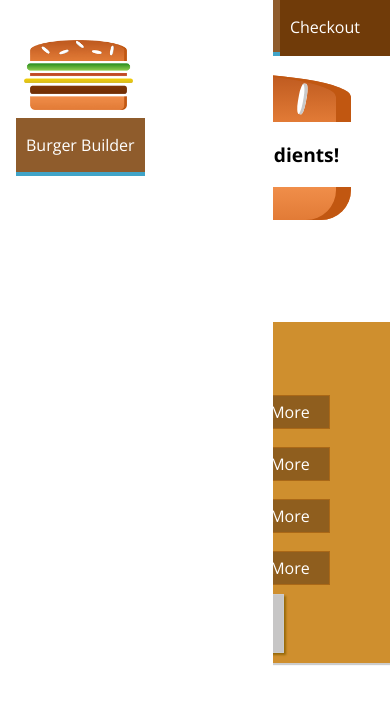
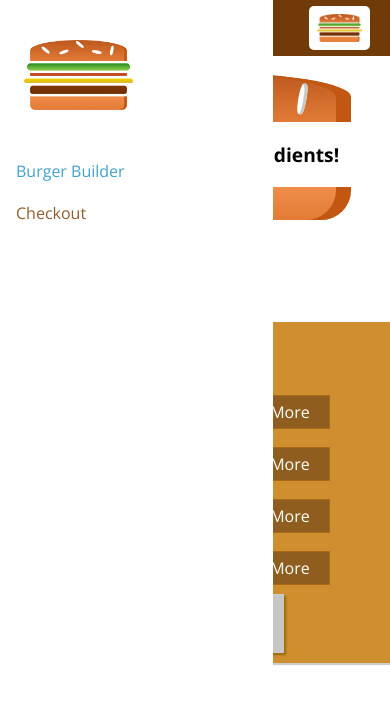
Before and after one commit to luizpaulofranz/react-burguer, a React app: page / in a window 390 px wide. Shown: the top 704 px of the page. Built offline with nearby package versions, Linux system fonts and the light colour scheme.

Commit message:
Responsivity adjusts in sideDrawer and Toolbar.

```diff
--- a/src/components/Navigation/NavigationItems/NavigationItem/NavigationItem.css
+++ b/src/components/Navigation/NavigationItems/NavigationItem/NavigationItem.css
@@ -1,19 +1,39 @@
+/* mobile first aproach*/
+.NavigationItem {
+    margin: 10px 0;
+    box-sizing: border-box;
+    display: block;
+    width: 100%;
+}
+
+.NavigationItem a {
+    color: #8F5C2C;
+    text-decoration: none;
+    width: 100%;
+    box-sizing: border-box;
+    display: block
+}
+
+.NavigationItem a:hover,
+.NavigationItem a:active,
+.NavigationItem a.active {
+    color: #40A4C8;
+}
+
+@media (min-width: 500px) {
     .NavigationItem {
         margin: 0;
-    box-sizing: border-box;
         display: flex;
         height: 100%;
+        width: auto;
         align-items: center;
     }
 
     .NavigationItem a {
         color: white;
-    text-decoration: none;
         height: 100%;
         padding: 16px 10px;
         border-bottom: 4px solid transparent;
-    box-sizing: border-box;
-    display: block
     }
 
     .NavigationItem a:hover,
@@ -23,3 +43,4 @@
         border-bottom: 4px solid #40A4C8;
         color: white;
     }
+}
--- a/src/components/Navigation/NavigationItems/NavigationItems.css
+++ b/src/components/Navigation/NavigationItems/NavigationItems.css
@@ -3,6 +3,13 @@
     padding: 0;
     list-style: none;
     display: flex;
+    flex-flow: column;
     align-items: center;
     height: 100%;
 }
+
+@media (min-width: 500px) {
+    .NavigationItems {
+        flex-flow: row;
+    }
+}
--- a/src/components/Navigation/SideDrawer/SideDrawer.js
+++ b/src/components/Navigation/SideDrawer/SideDrawer.js
@@ -7,7 +7,8 @@
 const sideDrawer = ( props ) => {
     return (
         <div className={classes.SideDrawer}>
-            <div style={{height: '11%'}}>
+            {/* adjust to responsivity*/ }
+            <div style={{height: '11%', marginBottom: "32px"}}>
                 <Logo />
             </div>
             <nav>
--- a/src/components/Navigation/Toolbar/Toolbar.css
+++ b/src/components/Navigation/Toolbar/Toolbar.css
@@ -17,3 +17,13 @@
     height: 100%;
 
 }
+
+.Logo {
+    height: 80%;
+}
+
+@media (max-width: 499px) {
+    .DesktopOnly {
+        display: none;
+    }
+}
--- a/src/components/Navigation/Toolbar/Toolbar.js
+++ b/src/components/Navigation/Toolbar/Toolbar.js
@@ -6,11 +6,13 @@
 
 const toolbar = ( props ) => (
     <header className={classes.Toolbar}>
-        <div>MENU</div>
-        <div style={{height: '80%'}}>
+        <div></div>
+        <div className={classes.Logo}>
             <Logo />
         </div>
-        <NavigationItems />
+        <nav className={classes.DesktopOnly}>
+            <NavigationItems />
+        </nav>
     </header>
 );
 
```
Lines whose indentation alone changed are shown as unchanged.
